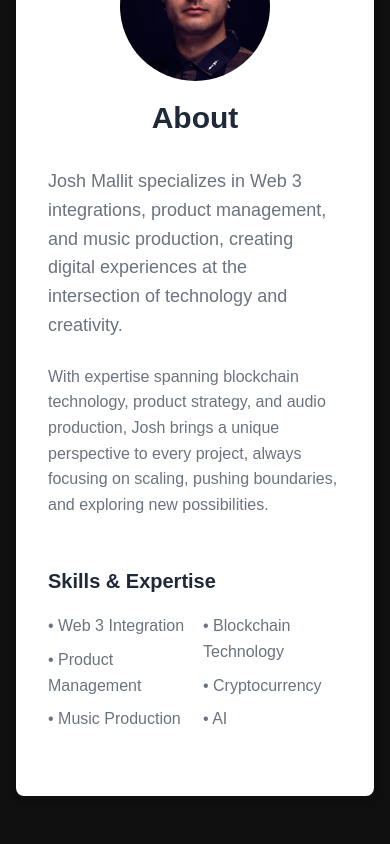
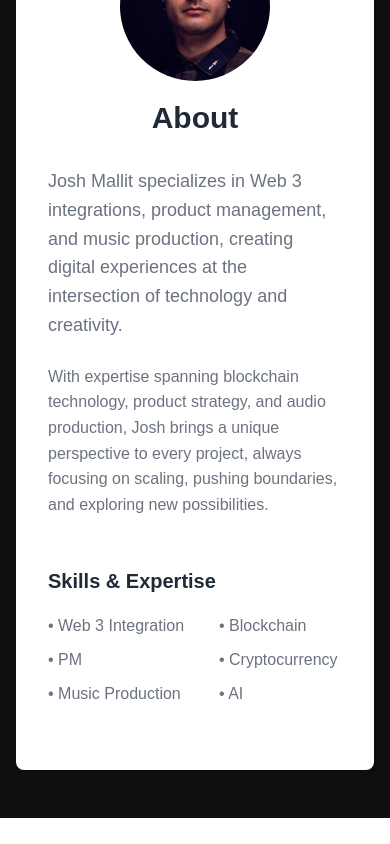
Before and after one commit to death-beach/deathbeach-portfolio, a Next.js app: page /about in a window 390 px wide. Shown: the part 494-1338 px from the top of the page. After the commit the page ends 1312 px from the top, so only its background shows below. Built offline with nearby package versions, Linux system fonts and the light colour scheme.

Commit message:
about page adjustments under skills

```diff
--- a/pages/about.js
+++ b/pages/about.js
@@ -70,15 +70,19 @@ export default function About() {
                       • Web 3 Integration
                     </li>
                     <li style={{ marginBottom: "8px", fontFamily: "'Hanken Grotesk', sans-serif" }}>
-                      • Product Management
+                      • PM
                     </li>
                     <li style={{ marginBottom: "8px", fontFamily: "'Hanken Grotesk', sans-serif" }}>
                       • Music Production
                     </li>
                   </ul>
-                  <ul style={{ listStyle: "none", padding: "0" }}>
+                  <ul style={{
+                    listStyle: "none",
+                    padding: "0",
+                    paddingLeft: window.innerWidth <= 768 ? "16px" : "0"
+                  }}>
                     <li style={{ marginBottom: "8px", fontFamily: "'Hanken Grotesk', sans-serif" }}>
-                      • Blockchain Technology
+                      • Blockchain
                     </li>
                     <li style={{ marginBottom: "8px", fontFamily: "'Hanken Grotesk', sans-serif" }}>
                       • Cryptocurrency
```
